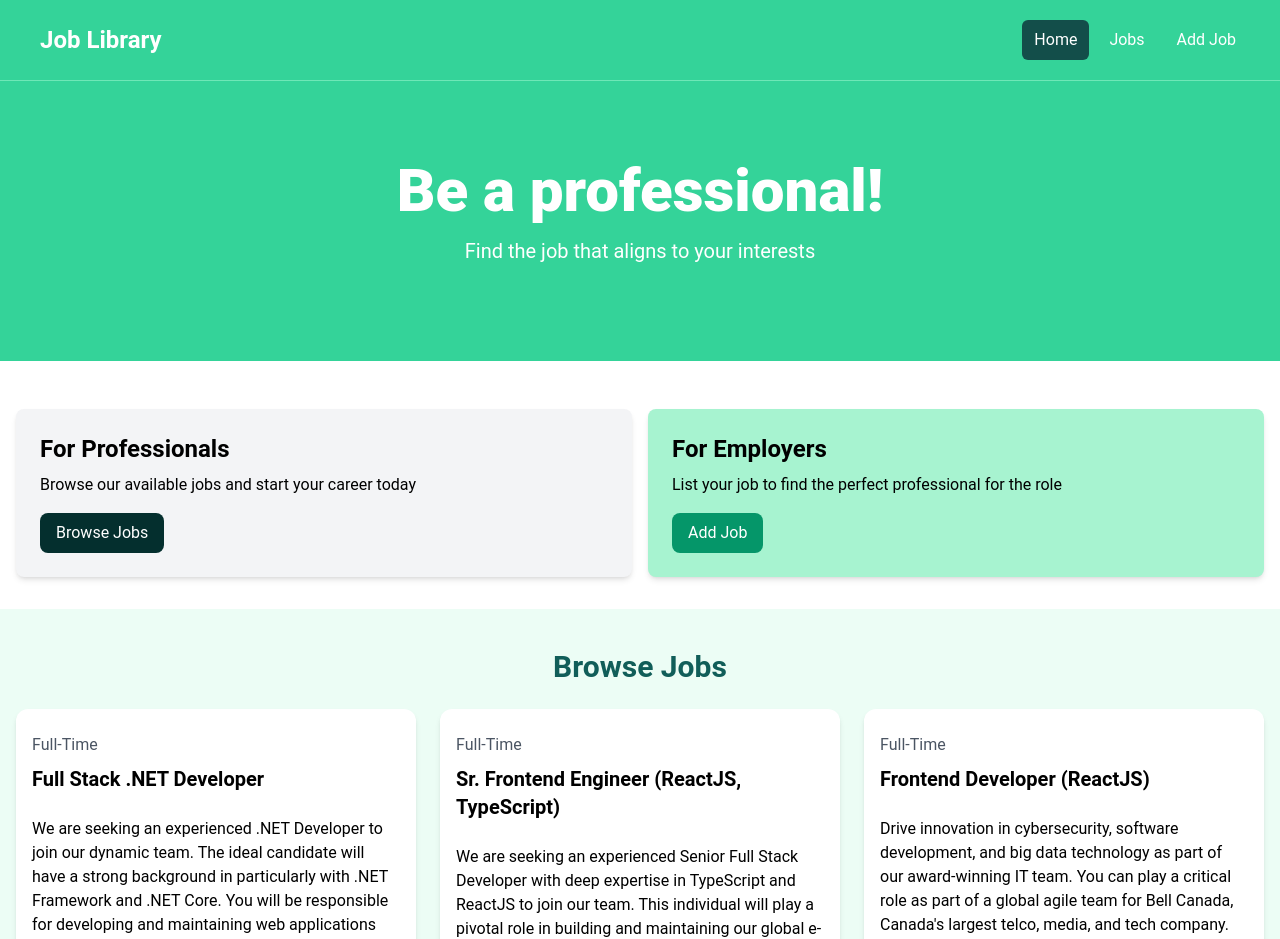
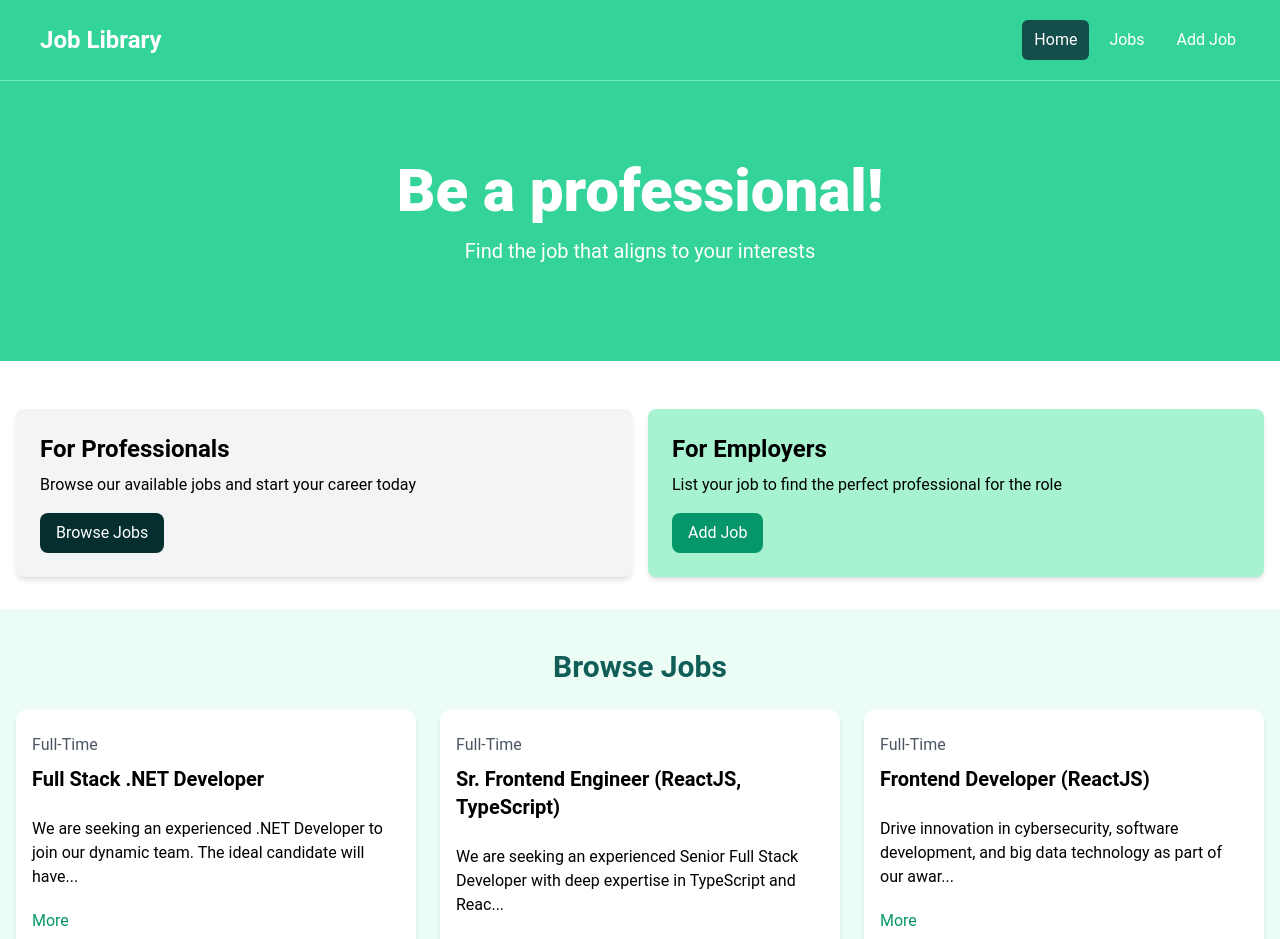
Before and after one commit to dfranzzzzz/Job-Library, a React (Vite) app in the folder Job-Library/: page / in a window 1280 px wide. Shown: the top 939 px of the page. Built offline with nearby package versions, Linux system fonts and the light colour scheme.

Commit message:
Added useState to handle job description visibility

```diff
--- a/Job-Library/src/Templates/JobListing.jsx
+++ b/Job-Library/src/Templates/JobListing.jsx
@@ -1,6 +1,15 @@
 import React from "react";
+import { useState } from "react";
 
 const JobListing = ({ job }) => {
+  const [showFullDescription, setShowFullDescription] = useState(false);
+
+  let description = job.description;
+
+  if (!showFullDescription) {
+    description = description.substring(0, 100) + "...";
+  }
+
   return (
     <div className="bg-white rounded-xl shadow-md relative">
       <div className="p-4">
@@ -9,10 +18,13 @@
           <h3 className="text-xl font-bold">{job.title}</h3>
         </div>
 
-        <div className="mb-5">{job.description}</div>
+        <div className="mb-5">{description}</div>
 
-        <button className="text-emerald-600 mb-5 hover:text-emerald-700">
-          More
+        <button
+          onClick={() => setShowFullDescription((prevState) => !prevState)}
+          className="text-emerald-600 mb-5 hover:text-emerald-700"
+        >
+          {showFullDescription ? "Less" : "More"}
         </button>
 
         <h3 className="text-emerald-600 mb-2">{job.salary} / Year</h3>
```
